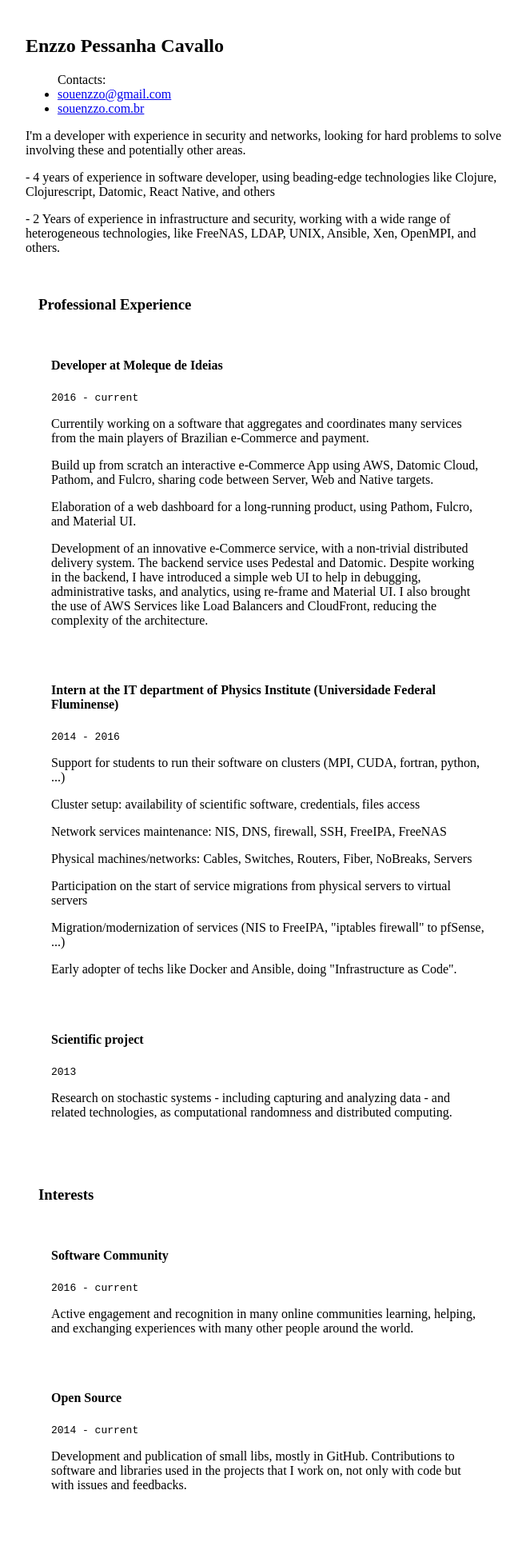
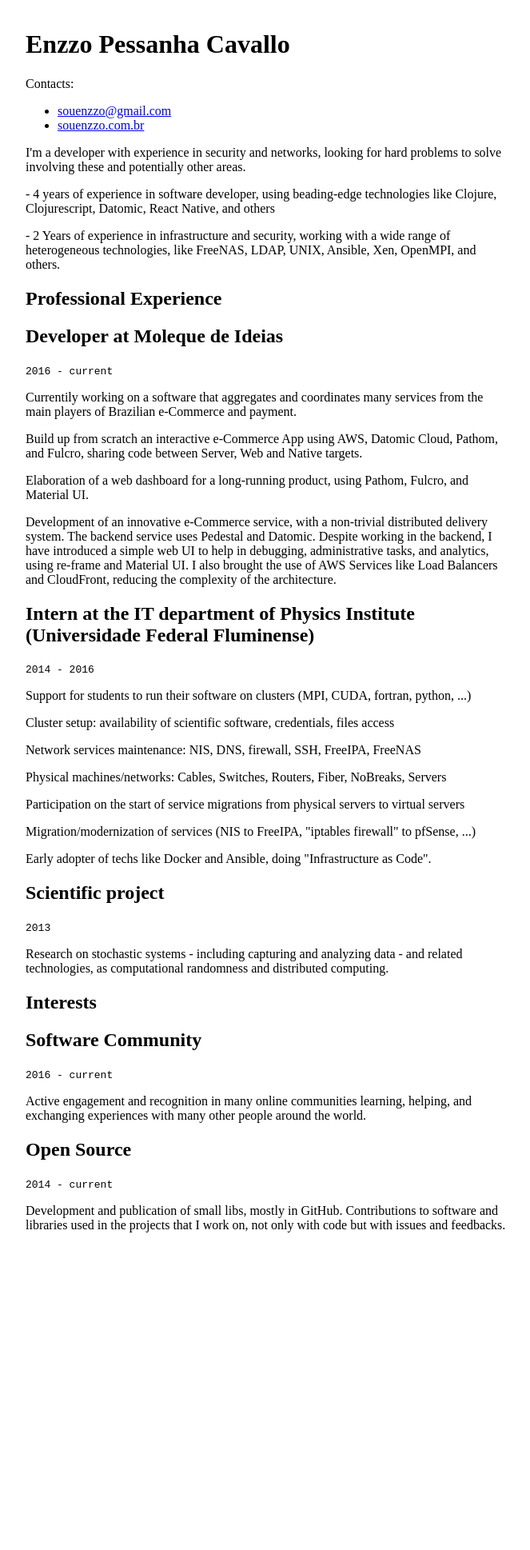
Before and after one commit to souenzzo/souenzzo.github.io, a Jekyll site: the page resume-en.html, which Jekyll copies as it is, in a window 1280 px wide. Shown: the whole page at 80% size, without its empty margins (304-967 px from the left). Built offline with Jekyll 4.4.1, drawn with Linux system fonts in a browser that asks for light colours; after the commit the page ends 1573 px from its top, so only the background shows below that.

Commit message:
Fix html

```diff
--- a/resume-en.html
+++ b/resume-en.html
@@ -1,24 +1,20 @@
 <!DOCTYPE html>
-<html>
+<html lang="en">
 <head>
     <style>
-article {
+body {
   max-width: 38em;
   padding: 1em;
   margin: auto;
 }
-
-
-
-
     </style>
+    <title>Resume - souenzzo</title>
 </head>
 <body>
-<article>
 <header>
     <h1>Enzzo Pessanha Cavallo</h1>
+    Contacts:
     <ul>
-            Contacts:
         <li><a href="mailto:souenzzo@gmail.com">souenzzo@gmail.com</a></li>
         <li><a href="https://souenzzo.com.br">souenzzo.com.br</a></li>
     </ul>
@@ -36,13 +32,12 @@
         - 2 Years of experience in infrastructure and security, working with a wide range of heterogeneous
         technologies, like FreeNAS, LDAP, UNIX, Ansible, Xen, OpenMPI, and others.
     </p>
-        <article>
+    <section>
         <header>
             <h1>Professional Experience</h1>
         </header>
-            <main>
-                <article>
-                    <h1>Developer at Moleque de Ideias</h1>
+        <section>
+            <h2>Developer at Moleque de Ideias</h2>
             <code>2016 - current</code>
             <p>
                 Currentily working on a software that aggregates and coordinates many services from the main
@@ -63,9 +58,9 @@
                 Material UI. I also brought the use of AWS Services like Load Balancers and CloudFront, reducing
                 the complexity of the architecture.
             </p>
-                </article>
-                <article>
-                    <h1>Intern at the IT department of Physics Institute (Universidade Federal Fluminense)</h1>
+        </section>
+        <section>
+            <h2>Intern at the IT department of Physics Institute (Universidade Federal Fluminense)</h2>
             <code>2014 - 2016</code>
             <p>
                 Support for students to run their software on clusters (MPI, CUDA, fortran, python, ...)
@@ -88,59 +83,53 @@
             <p>
                 Early adopter of techs like Docker and Ansible, doing "Infrastructure as Code".
             </p>
-                </article>
-                <article>
-                    <h1>Scientific project</h1>
+        </section>
+        <section>
+            <h2>Scientific project</h2>
             <code>2013</code>
             <p>
                 Research on stochastic systems - including capturing and analyzing data - and related
                 technologies, as computational randomness and distributed computing.
             </p>
-                </article>
-            </main>
-        </article>
-        <article>
+        </section>
+    </section>
+    <section>
         <header>
             <h1>Interests</h1>
         </header>
-            <main>
-                <article>
-                    <h1>Software Community</h1>
+        <section>
+            <h2>Software Community</h2>
             <code>2016 - current</code>
             <p>
                 Active engagement and recognition in many online communities learning, helping, and exchanging
                 experiences with many other people around the world.
             </p>
             <!-- completar -->
-                </article>
-                <article>
-                    <h1>Open Source</h1>
+        </section>
+        <section>
+            <h2>Open Source</h2>
             <code>2014 - current</code>
             <p>
                 Development and publication of small libs, mostly in GitHub. Contributions to software and
                 libraries used in the projects that I work on, not only with code but with issues and feedbacks.
             </p>
-                </article>
-                <!-- article>
+        </section>
+        <!-- section>
             <h1>House services</h1>
             <code>since I was ~13yo</code>
             <p>I ran services like remote login, file sharing, and automatic backups in my family house :)</p>
-                </article -->
-            </main>
-        </article>
-        <!-- article>
+        </section -->
+    </section>
+    <!-- section>
         <header>
             <h1>Formal education</h1>
         </header>
-            <main>
-                <article>
+        <section>
             <h1>Physics degree</h1>
             <code>2012 - 2016</code>
             <p>incomplete</p>
-                </article>
+        </section>
+    </section -->
 </main>
-        </article -->
-    </main>
-</article>
 </body>
 </html>
```
Lines whose indentation alone changed are shown as unchanged.
